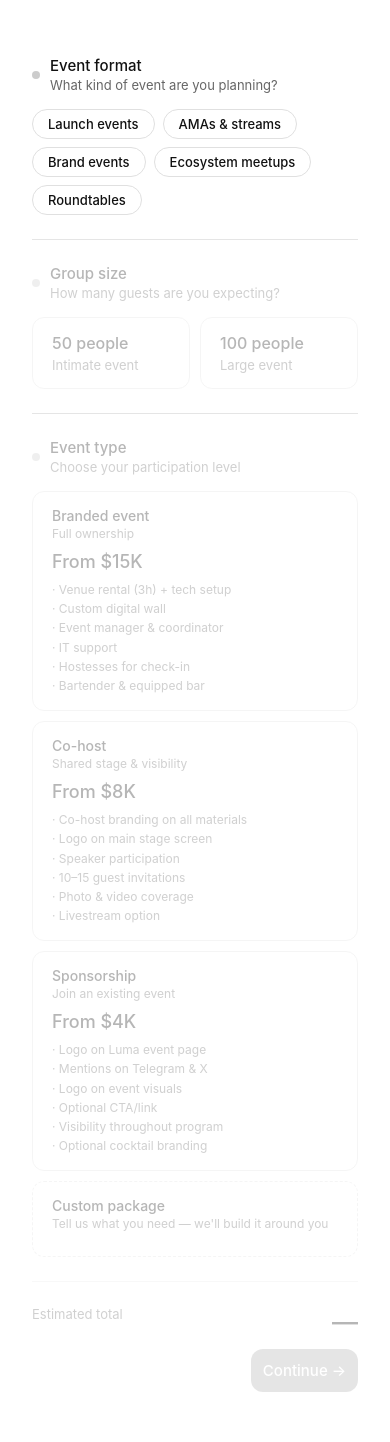
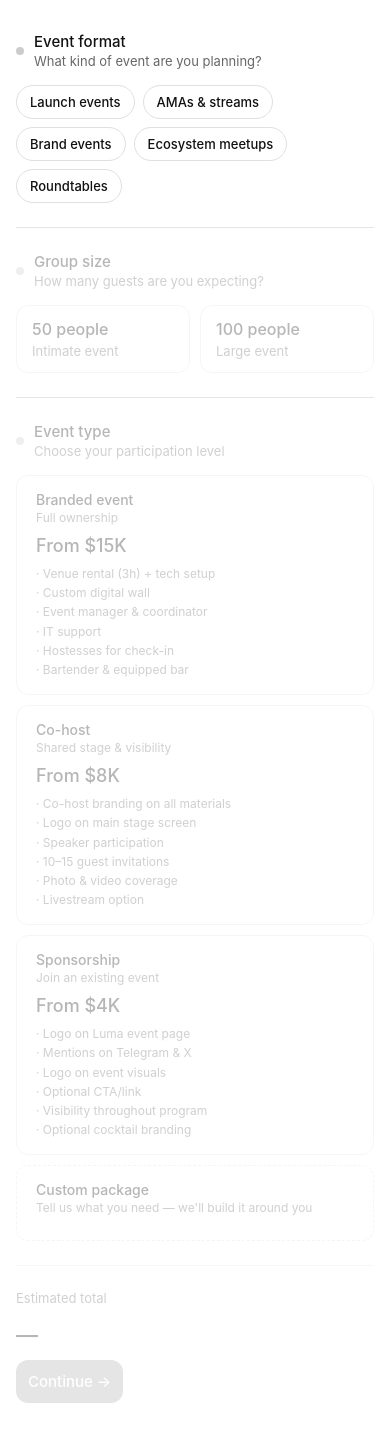
Before and after one commit to oleg-daos-hub/event-configurator, a plain HTML site: page index.html in a window 390 px wide. Drawn offline with Linux system fonts and the light colour scheme.

Commit message:
Add responsive styles for mobile devices in styles.css

```diff
--- a/styles.css
+++ b/styles.css
@@ -94,3 +94,33 @@ body { font-family: -apple-system, BlinkMacSystemFont, 'Segoe UI', sans-serif; b
 
 /* Success screen */
 .success-box { text-align: center; padding: 2.5rem 1rem; }
+
+/* ─── Responsive ──────────────────────────────────────────────────────────── */
+
+@media (max-width: 639px) {
+  body { padding: 1rem; }
+  .cfg { padding: 1rem 0; }
+
+  /* Type cards: single column on phones */
+  .type-grid { grid-template-columns: 1fr; }
+
+  /* Package cards: 2 columns on phones */
+  .pkg-grid { grid-template-columns: 1fr 1fr; }
+
+  /* Contact form: single column */
+  .form-grid { grid-template-columns: 1fr; }
+  .fg.full { grid-column: 1; }
+
+  /* Total bar: stack vertically */
+  .total-bar { flex-direction: column; gap: 0.75rem; }
+  .total-bar-right { text-align: left; }
+  .total-bar-val { font-size: 22px; }
+
+  /* Touch-friendly tap targets */
+  .size-card { padding: 0.875rem 1rem; }
+  .fmt-pill { padding: 9px 14px; }
+  .pkg-card { padding: 0.875rem; }
+
+  /* Inputs: prevent iOS zoom on focus (font-size must be ≥16px) */
+  .fg input, .fg textarea { font-size: 16px; }
+}
```
